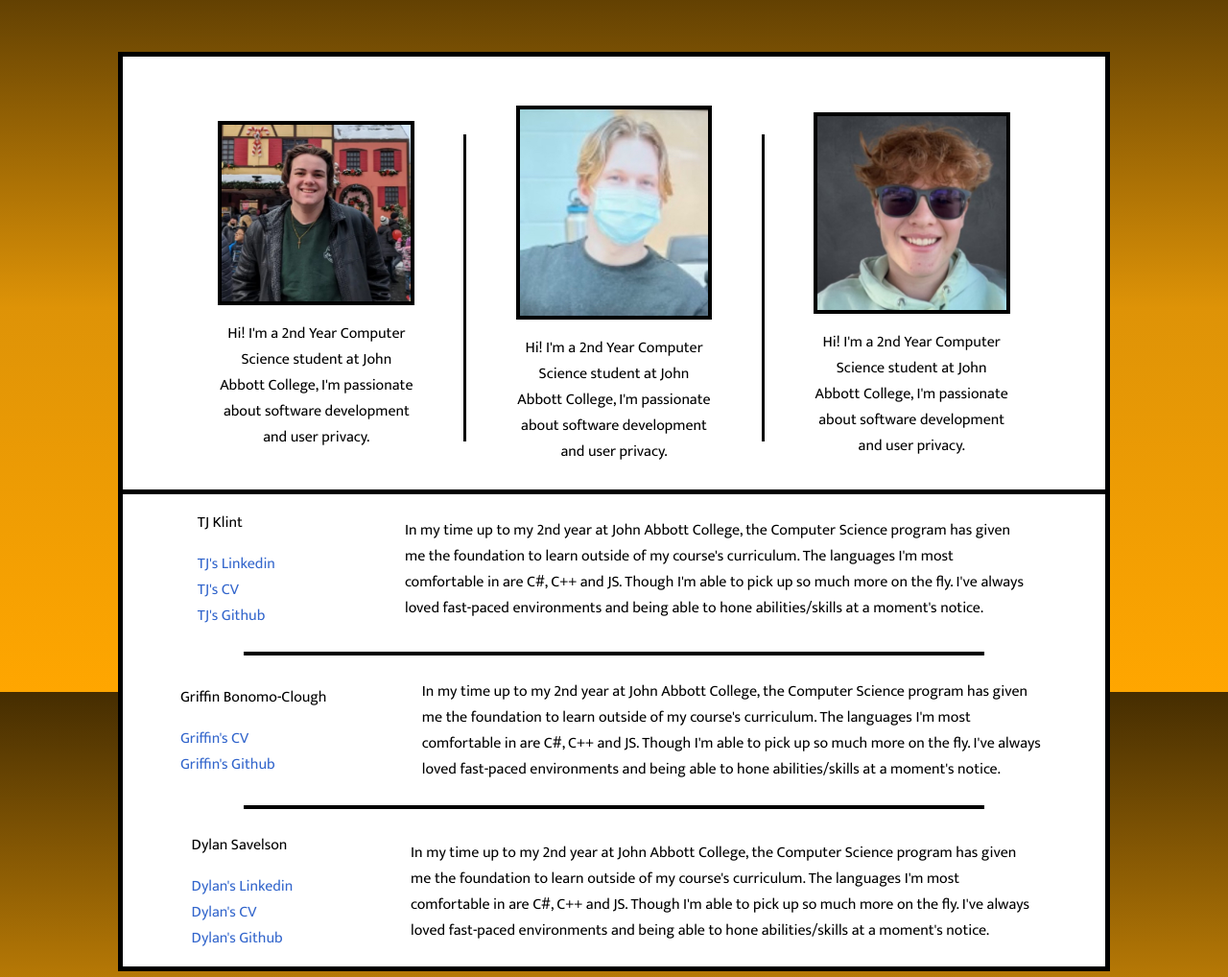
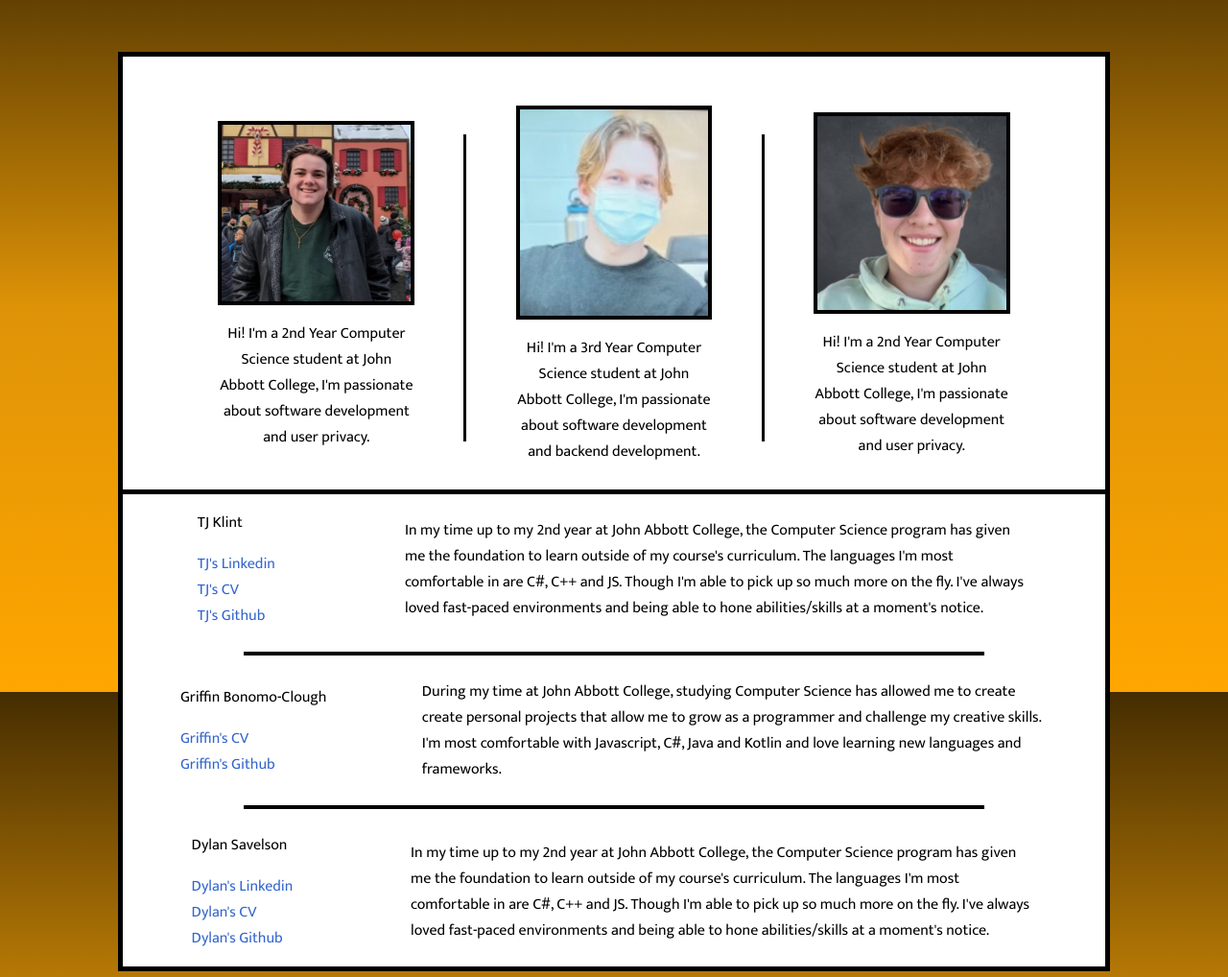
Before and after one commit to tjklint/BellGeekfest2023, a plain HTML site: page AboutUs.html in a window 1280 px wide. Shown: the part 79-1097 px from the top of the page at 96% size. Drawn offline with Linux system fonts and the light colour scheme.

Commit message:
Added new blurb and CV

```diff
--- a/AboutUs.html
+++ b/AboutUs.html
@@ -35,7 +35,7 @@
 
             <div id="Griffin" class="imageAndBlurb">
                 <img src="Images/Griffin Picture.jpg" alt="Picture of Griffin" style="border: 4px solid black;">
-                <p style="text-align: center;">Hi! I'm a 2nd Year Computer Science student at John Abbott College, I'm passionate about software development and user privacy.</p>
+                <p style="text-align: center;">Hi! I'm a 3rd Year Computer Science student at John Abbott College, I'm passionate about software development and backend development.</p>
             </div>
 
             <div class="vl"></div>
@@ -68,12 +68,12 @@
                 <div id="socials">
                     <p>Griffin Bonomo-Clough</p>
                     <ul>
-                        <li><a href="CVs\TimothyKlintResumeEnglish.pdf">Griffin's CV</a></li>
+                        <li><a href="CVs/Bonomo-CloughGriffin.pdf">Griffin's CV</a></li>
                         <li><a href="https://github.com/GriffinBonomo">Griffin's Github</a></li>
                     </ul>
                 </div>
                 <div id="aboutMe">
-                    <p>In my time up to my 2nd year at John Abbott College, the Computer Science program has given me the foundation to learn outside of my course's curriculum. The languages I'm most comfortable in are C#, C++ and JS. Though I'm able to pick up so much more on the fly. I've always loved fast-paced environments and being able to hone abilities/skills at a moment's notice.</p>
+                    <p>During my time at John Abbott College, studying Computer Science has allowed me to create create personal projects that allow me to grow as a programmer and challenge my creative skills. I'm most comfortable with Javascript, C#, Java and Kotlin and love learning new languages and frameworks.</p>
                 </div>
             </div>
 
```
Also changed, not shown: 1 other file.
